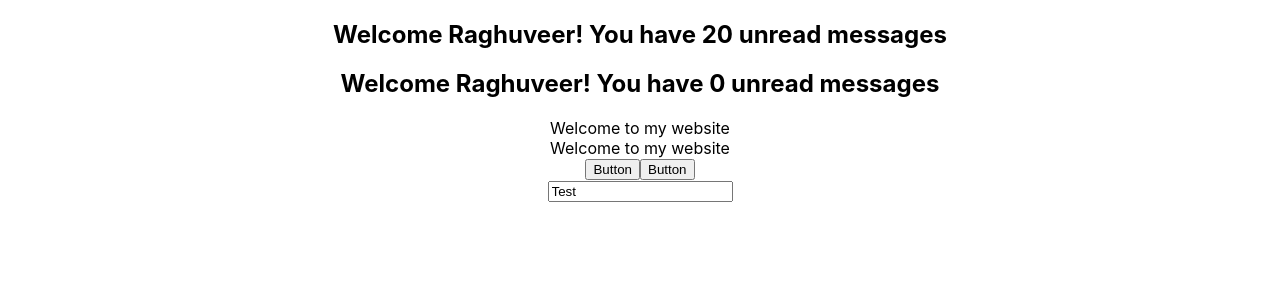
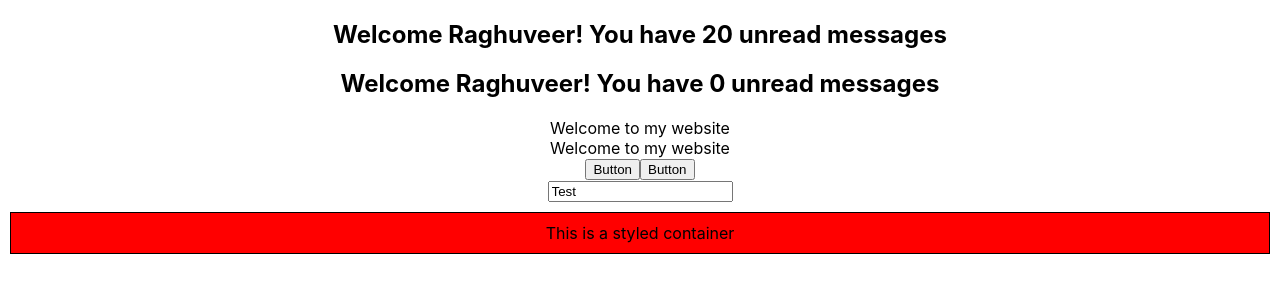
Before and after one commit to raghuveertech/React-TypeScript, a React (Create React App) app in the folder practice/: page / in a window 1280 px wide. Shown: the top 300 px of the page. Built offline with nearby package versions, Linux system fonts and the light colour scheme.

Commit message:
css styles prop type

```diff
--- a/practice/src/App.tsx
+++ b/practice/src/App.tsx
@@ -7,6 +7,7 @@ import Input from "./components/Input";
 import Name from "./components/Name";
 import Persons from "./components/Persons";
 import Status from "./components/Status";
+import StyledContainer from "./components/StyledContainer";
 
 function App() {
   const name = {
@@ -44,6 +45,14 @@ function App() {
       </HeaderParent>
       <Button handleClick={(e) => console.log("Clicked" + e.target)} />
       <Input value="Test" handleChange={(e) => console.log("input event", e)} />
+      <StyledContainer
+        styles={{
+          backgroundColor: "red",
+          border: "1px solid #000",
+          margin: "10px",
+          padding: "10px",
+        }}
+      />
     </div>
   );
 }
--- /dev/null
+++ b/practice/src/components/StyledContainer.tsx
@@ -0,0 +1,9 @@
+type StyledContainer = {
+  styles: React.CSSProperties;
+};
+
+const StyledContainer = (props: StyledContainer) => {
+  return <div style={props.styles}>This is a styled container</div>;
+};
+
+export default StyledContainer;
```
